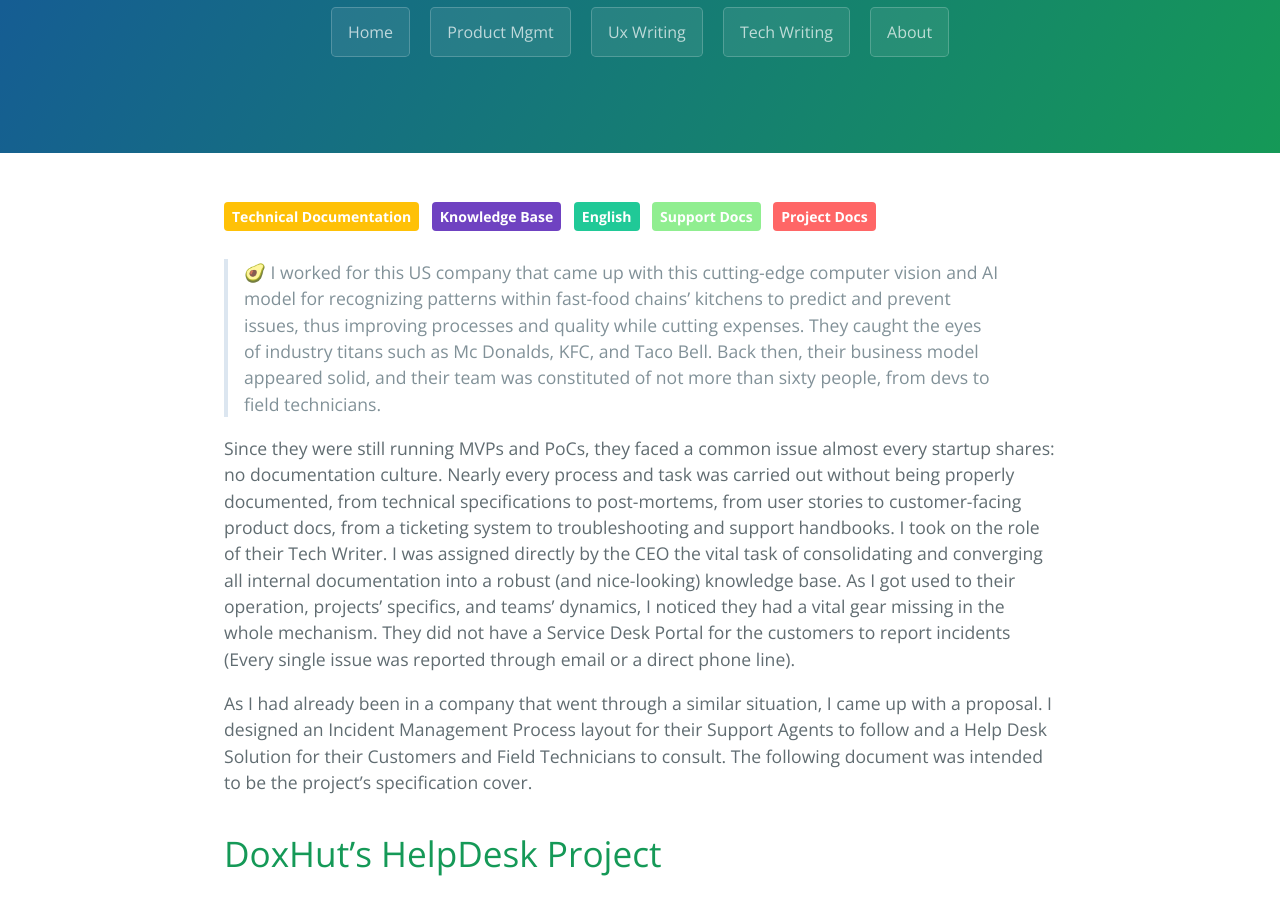
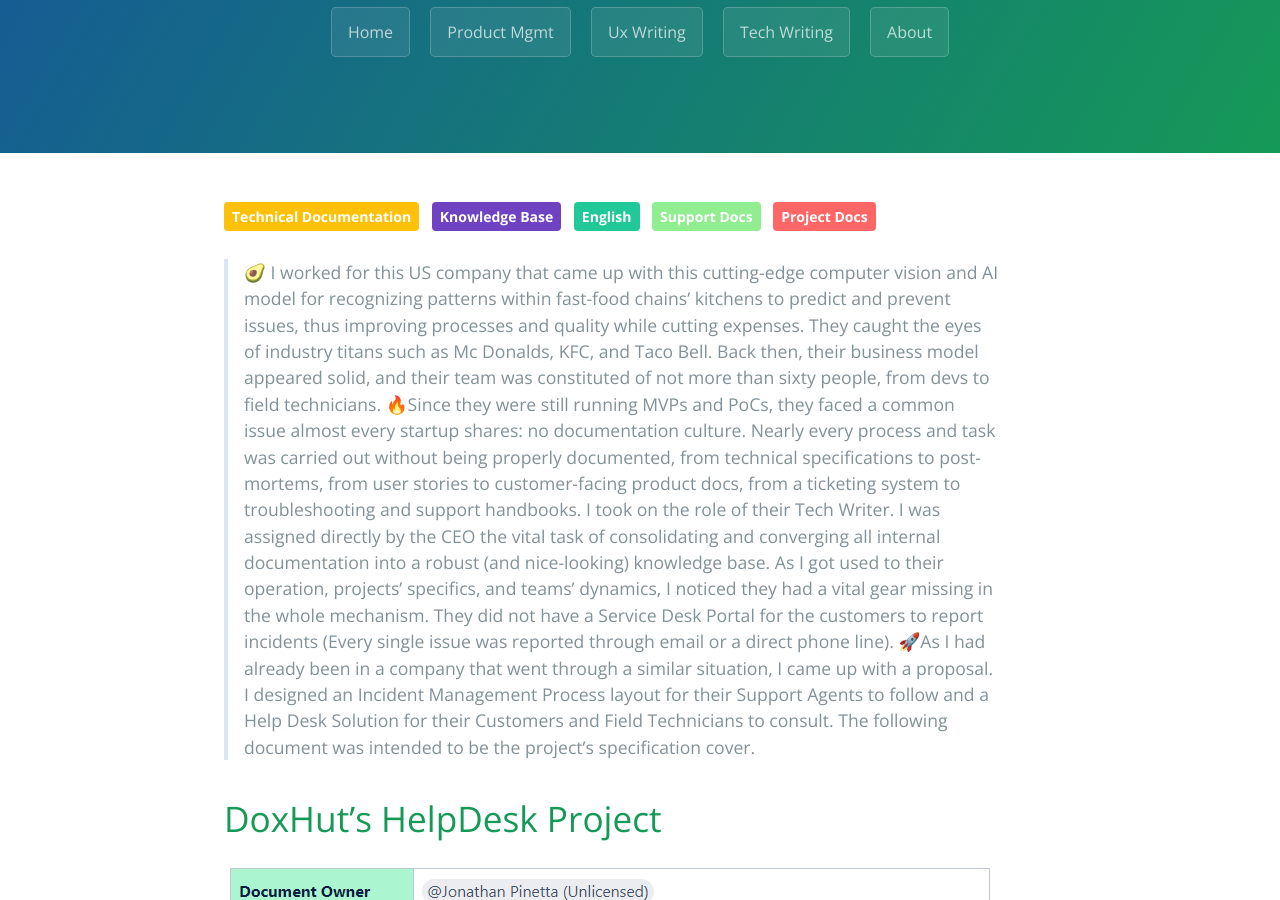
Before and after one commit to BigStepIdiomas/bigstepidiomas.github.io, a Jekyll site: the page built from docsample01deskproject.md, in a window 1280 px wide and 900 px high, scrolled down 230 px. Built offline with Jekyll 4.4.1, drawn with Linux system fonts in a browser that asks for light colours.

```diff
--- a/docsample01deskproject.md
+++ b/docsample01deskproject.md
@@ -34,10 +34,8 @@ description: There will be docs...
 
 
 > 🥑  I worked for this US company that came up with this cutting-edge computer vision and AI model for recognizing patterns within fast-food chains' kitchens to predict and prevent issues, thus improving processes and quality while cutting expenses. They caught the eyes of industry titans such as Mc Donalds, KFC, and Taco Bell. Back then, their business model appeared solid, and their team was constituted of not more than sixty people, from devs to field technicians.
-
-Since they were still running MVPs and PoCs, they faced a common issue almost every startup shares: no documentation culture. Nearly every process and task was carried out without being properly documented, from technical specifications to post-mortems, from user stories to customer-facing product docs, from a ticketing system to troubleshooting and support handbooks. I took on the role of their Tech Writer. I was assigned directly by the CEO the vital task of consolidating and converging all internal documentation into a robust (and nice-looking) knowledge base. As I got used to their operation, projects' specifics, and teams' dynamics, I noticed they had a vital gear missing in the whole mechanism. They did not have a Service Desk Portal for the customers to report incidents (Every single issue was reported through email or a direct phone line).
-
-As I had already been in a company that went through a similar situation, I came up with a proposal. I designed an Incident Management Process layout for their Support Agents to follow and a Help Desk Solution for their Customers and Field Technicians to consult. The following document was intended to be the project's specification cover.
+> 🔥Since they were still running MVPs and PoCs, they faced a common issue almost every startup shares: no documentation culture. Nearly every process and task was carried out without being properly documented, from technical specifications to post-mortems, from user stories to customer-facing product docs, from a ticketing system to troubleshooting and support handbooks. I took on the role of their Tech Writer. I was assigned directly by the CEO the vital task of consolidating and converging all internal documentation into a robust (and nice-looking) knowledge base. As I got used to their operation, projects' specifics, and teams' dynamics, I noticed they had a vital gear missing in the whole mechanism. They did not have a Service Desk Portal for the customers to report incidents (Every single issue was reported through email or a direct phone line).
+> 🚀As I had already been in a company that went through a similar situation, I came up with a proposal. I designed an Incident Management Process layout for their Support Agents to follow and a Help Desk Solution for their Customers and Field Technicians to consult. The following document was intended to be the project's specification cover.
 
 # DoxHut's HelpDesk Project
 
```
